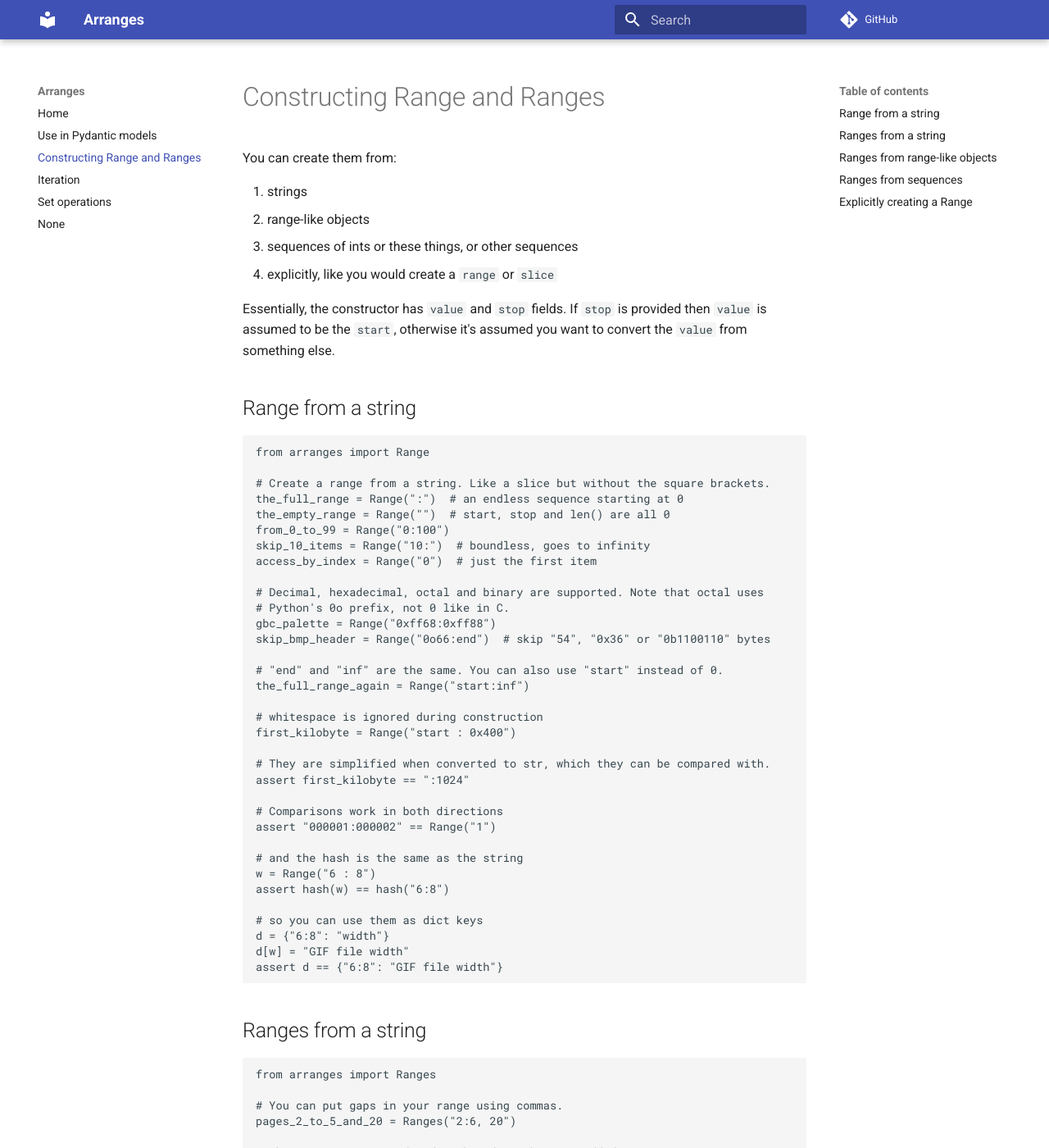
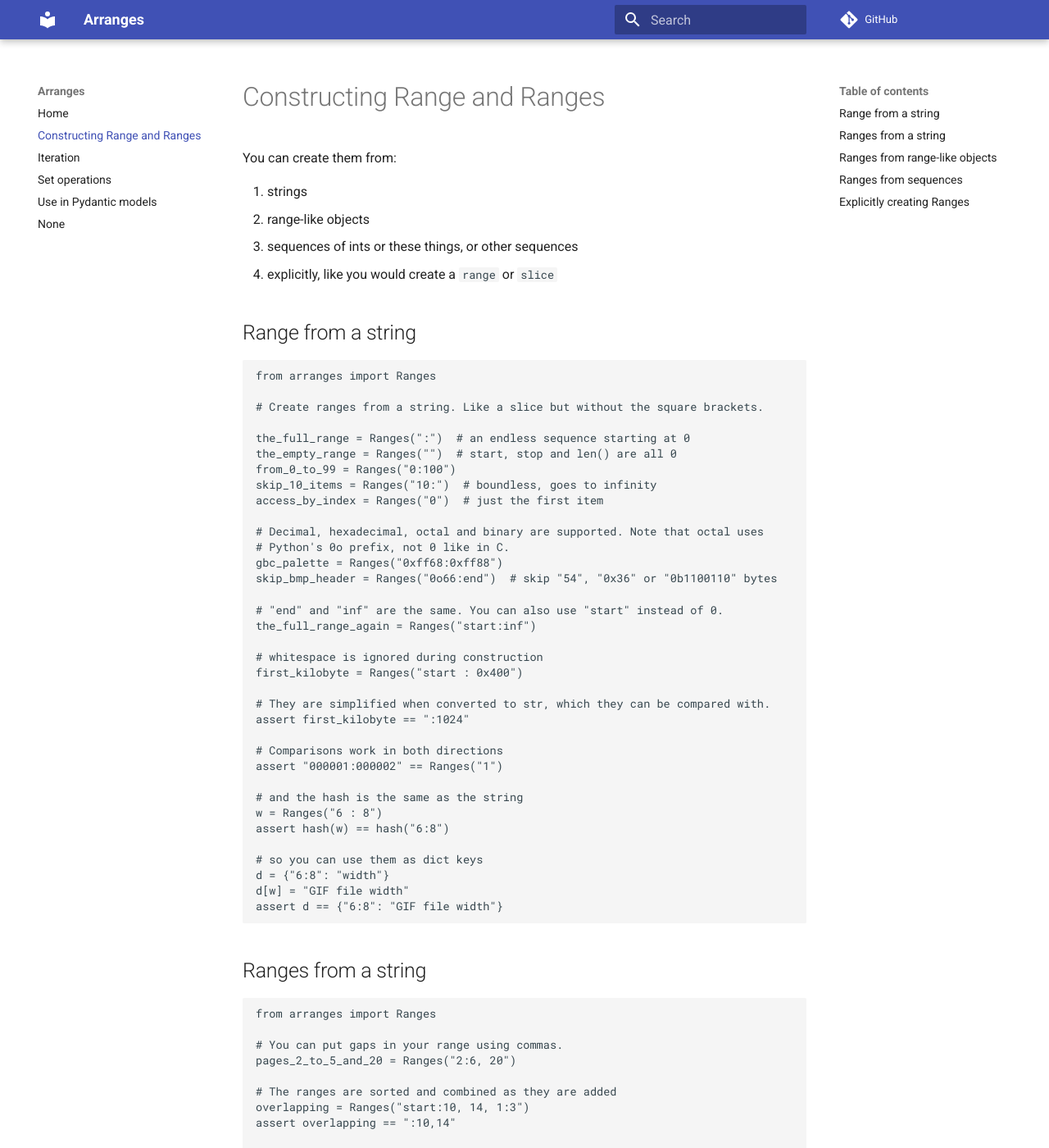
Before and after one commit to bitplane/arranges, an MkDocs documentation site: the page built from docs/construction.md, in a window 1280 px wide and 1400 px high. Shown: the whole window at 82% size. Built offline with MkDocs 1.6.1 and Material for MkDocs 9.7.7, drawn with Linux system fonts in a browser that asks for light colours; comment, search, counter and statistics services are not loaded; some of the changed text lies outside the part shown.

Commit message:
update docs

````diff
--- a/docs/construction.md
+++ b/docs/construction.md
@@ -7,41 +7,38 @@ You can create them from:
 3. sequences of ints or these things, or other sequences
 4. explicitly, like you would create a `range` or `slice`
 
-Essentially, the constructor has `value` and `stop` fields. If `stop` is
-provided then `value` is assumed to be the `start`, otherwise it's assumed
-you want to convert the `value` from something else.
-
 ## Range from a string
 
 ```python
-from arranges import Range
+from arranges import Ranges
 
-# Create a range from a string. Like a slice but without the square brackets.
-the_full_range = Range(":")  # an endless sequence starting at 0
-the_empty_range = Range("")  # start, stop and len() are all 0
-from_0_to_99 = Range("0:100")
-skip_10_items = Range("10:")  # boundless, goes to infinity
-access_by_index = Range("0")  # just the first item
+# Create ranges from a string. Like a slice but without the square brackets.
+
+the_full_range = Ranges(":")  # an endless sequence starting at 0
+the_empty_range = Ranges("")  # start, stop and len() are all 0
+from_0_to_99 = Ranges("0:100")
+skip_10_items = Ranges("10:")  # boundless, goes to infinity
+access_by_index = Ranges("0")  # just the first item
 
 # Decimal, hexadecimal, octal and binary are supported. Note that octal uses
 # Python's 0o prefix, not 0 like in C.
-gbc_palette = Range("0xff68:0xff88")
-skip_bmp_header = Range("0o66:end")  # skip "54", "0x36" or "0b1100110" bytes
+gbc_palette = Ranges("0xff68:0xff88")
+skip_bmp_header = Ranges("0o66:end")  # skip "54", "0x36" or "0b1100110" bytes
 
 # "end" and "inf" are the same. You can also use "start" instead of 0.
-the_full_range_again = Range("start:inf")
+the_full_range_again = Ranges("start:inf")
 
 # whitespace is ignored during construction
-first_kilobyte = Range("start : 0x400")
+first_kilobyte = Ranges("start : 0x400")
 
 # They are simplified when converted to str, which they can be compared with.
 assert first_kilobyte == ":1024"
 
 # Comparisons work in both directions
-assert "000001:000002" == Range("1")
+assert "000001:000002" == Ranges("1")
 
 # and the hash is the same as the string
-w = Range("6 : 8")
+w = Ranges("6 : 8")
 assert hash(w) == hash("6:8")
 
 # so you can use them as dict keys
@@ -76,51 +73,42 @@ can pass it in as the value. If the `step` value is something other than None
 or 1 then it'll raise `ValueError`.
 
 ```python
-from arranges import Range
+from arranges import Ranges
 
-from_slice = Range(slice(10, 20))
-from_range = Range(range(10, 20))
-from_other = Range(Range("10:20"))
+from_slice = Ranges(slice(10, 20))
+from_range = Ranges(range(10, 20))
+from_other = Ranges(Ranges("10:20"))
 
 assert from_slice == from_range == from_other == "10:20"
 ```
 
 ## Ranges from sequences
 
-When creating a Range object from a sequence, it'll have to be in sequential
-order with no gaps. Duplicates are absorbed.
-
 ```python
-from arranges import Range
+from arranges import Ranges
 
 l = list(range(100))
 t = tuple(range(100))
 i = (i for i in range(100))
 
-assert Range(l) == Range(t) == Range(i) == ":100"
-```
-
-`Ranges` are much more forgiving:
-
-```python
-from arranges import Ranges
+assert Ranges(l) == Ranges(t) == Ranges(i) == ":100"
 
 jumble = Ranges([0, [2, 4], ["1:3"], 3, 4, range(10, 20)])
 
 assert jumble == "5,10:20"
 ```
 
-## Explicitly creating a Range
+## Explicitly creating Ranges
 
 You can create them in the same way as `range` or `slice` objects which have a
 slightly different syntax to slice notation.
 
 ```python
-from arranges import Range, inf
+from arranges import Ranges, inf
 
-assert Range(10, inf) == "10:"
+assert Ranges(10, inf) == "10:"
 
-# Range("10") is not the same as Range(10)
-assert Range(10) == ":10"
-assert Range("10") == 10 == Range(10, 11)
+# Ranges("10") is not the same as Ranges(10)
+assert Ranges(10) == ":10"
+assert Ranges("10") == 10 == Ranges(10, 11)
 ```
--- a/mkdocs.yml
+++ b/mkdocs.yml
@@ -10,8 +10,8 @@ theme:
     - navigation.sections
 nav:
  - 'index.md'
- - 'models.md'
  - 'construction.md'
  - 'iteration.md'
  - 'operators.md'
+ - 'models.md'
  - 'pydoc.md'
````
Also changed, not shown: docs/iteration.md (+4 -6 lines), docs/models.md (+9 -1 lines), docs/operators.md (+5 -2 lines).
